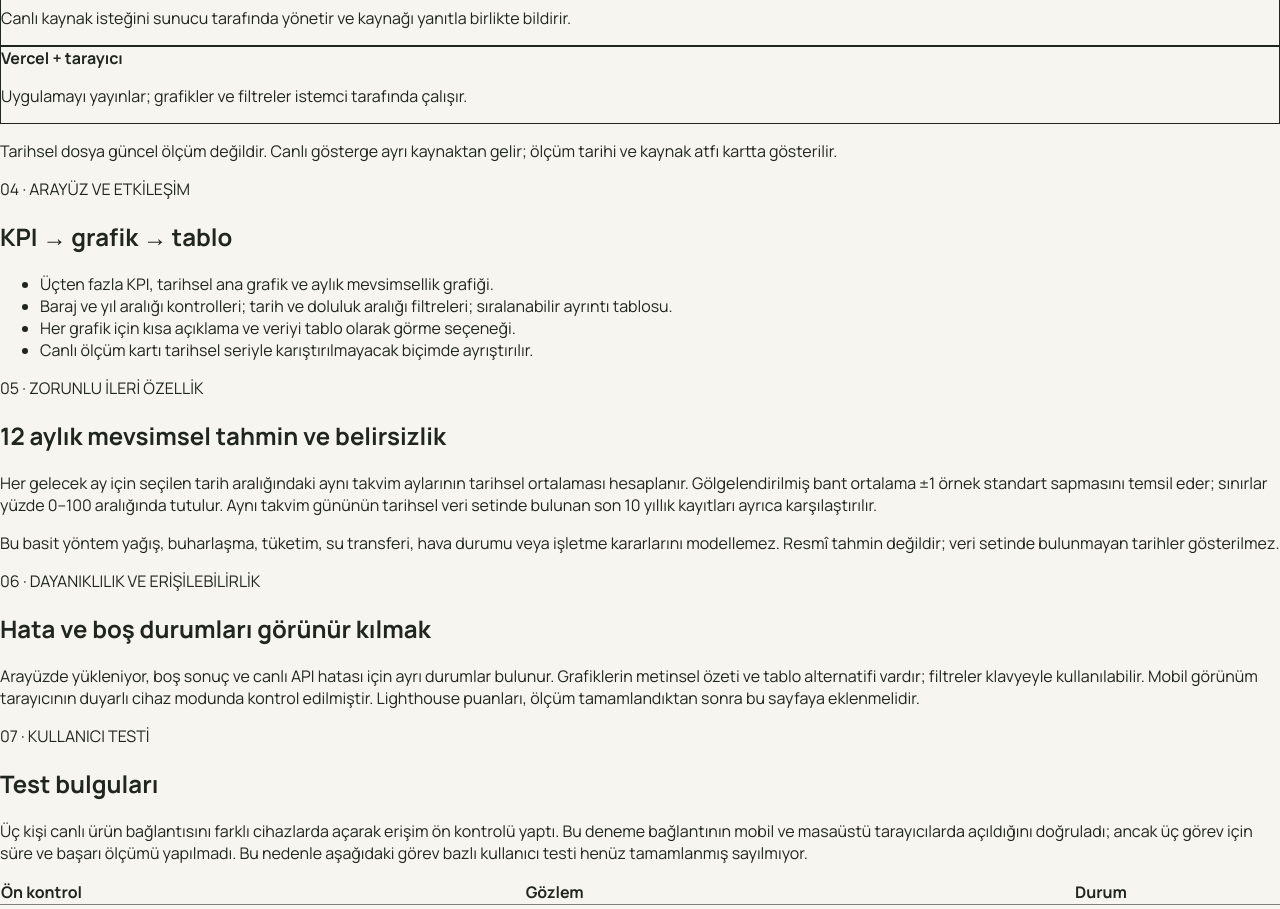
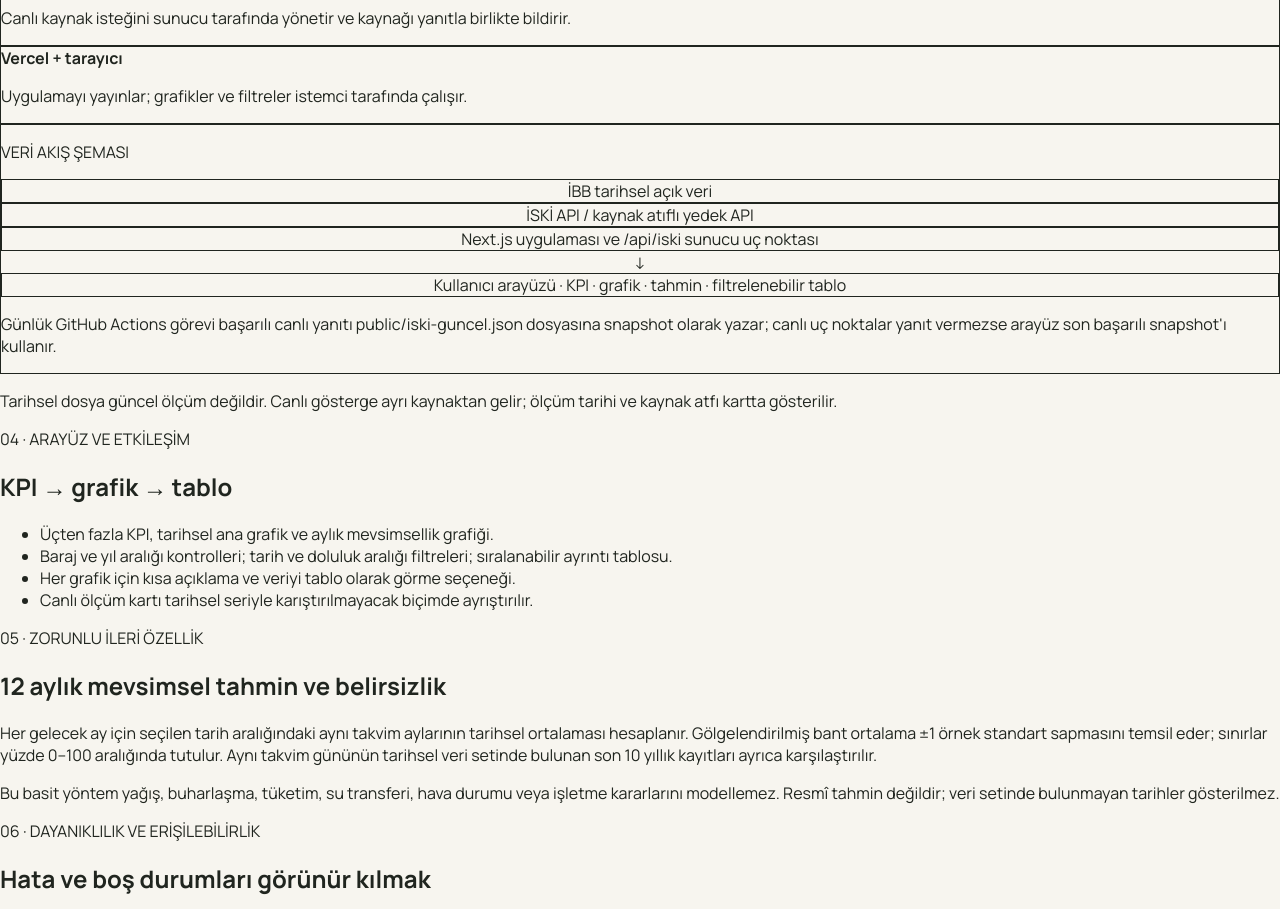
Before and after one commit to selinddrmz/portfolio, a Next.js app: page /projects/istanbul-su-durumu in a window 1280 px wide. Shown: the part 840-1749 px from the top of the page. Built offline with nearby package versions, Linux system fonts and the light colour scheme.

Commit message:
Add data pipeline diagram to Istanbul Water case study

```diff
--- a/app/projects/istanbul-su-durumu/page.tsx
+++ b/app/projects/istanbul-su-durumu/page.tsx
@@ -48,6 +48,19 @@ export default function IstanbulWaterCaseStudy() {
               <div className="rounded-xl border border-stone-300 bg-white p-4"><b>Canlı veri API'si</b><p className="mt-2 text-sm text-stone-600">İSKİ uç noktası denenir; erişilemezse kaynak atfı belirtilen yedek uç nokta kullanılır.</p></div>
               <div className="rounded-xl border border-stone-300 bg-white p-4"><b>Next.js API route</b><p className="mt-2 text-sm text-stone-600">Canlı kaynak isteğini sunucu tarafında yönetir ve kaynağı yanıtla birlikte bildirir.</p></div>
               <div className="rounded-xl border border-stone-300 bg-white p-4"><b>Vercel + tarayıcı</b><p className="mt-2 text-sm text-stone-600">Uygulamayı yayınlar; grafikler ve filtreler istemci tarafında çalışır.</p></div>
+            </div>
+            <div className="mt-6 rounded-2xl border border-stone-300 bg-white p-5">
+              <p className="text-xs font-bold tracking-widest text-emerald-800">VERİ AKIŞ ŞEMASI</p>
+              <div className="mt-4 grid gap-3 text-center text-sm font-semibold sm:grid-cols-2">
+                <div className="rounded-lg border border-sky-200 bg-sky-50 p-3">İBB tarihsel açık veri</div>
+                <div className="rounded-lg border border-teal-200 bg-teal-50 p-3">İSKİ API / kaynak atıflı yedek API</div>
+                <div className="hidden text-xl text-stone-500 sm:block">↓</div>
+                <div className="hidden text-xl text-stone-500 sm:block">↓</div>
+                <div className="rounded-lg border border-stone-300 bg-stone-50 p-3 sm:col-span-2">Next.js uygulaması ve /api/iski sunucu uç noktası</div>
+                <div className="text-xl text-stone-500 sm:col-span-2">↓</div>
+                <div className="rounded-lg border border-emerald-200 bg-emerald-50 p-3 sm:col-span-2">Kullanıcı arayüzü · KPI · grafik · tahmin · filtrelenebilir tablo</div>
+              </div>
+              <p className="mt-3 text-xs leading-5 text-stone-500">Günlük GitHub Actions görevi başarılı canlı yanıtı public/iski-guncel.json dosyasına snapshot olarak yazar; canlı uç noktalar yanıt vermezse arayüz son başarılı snapshot'ı kullanır.</p>
             </div>
             <p className="mt-4 text-sm leading-6 text-stone-600">Tarihsel dosya güncel ölçüm değildir. Canlı gösterge ayrı kaynaktan gelir; ölçüm tarihi ve kaynak atfı kartta gösterilir.</p>
           </section>
```
